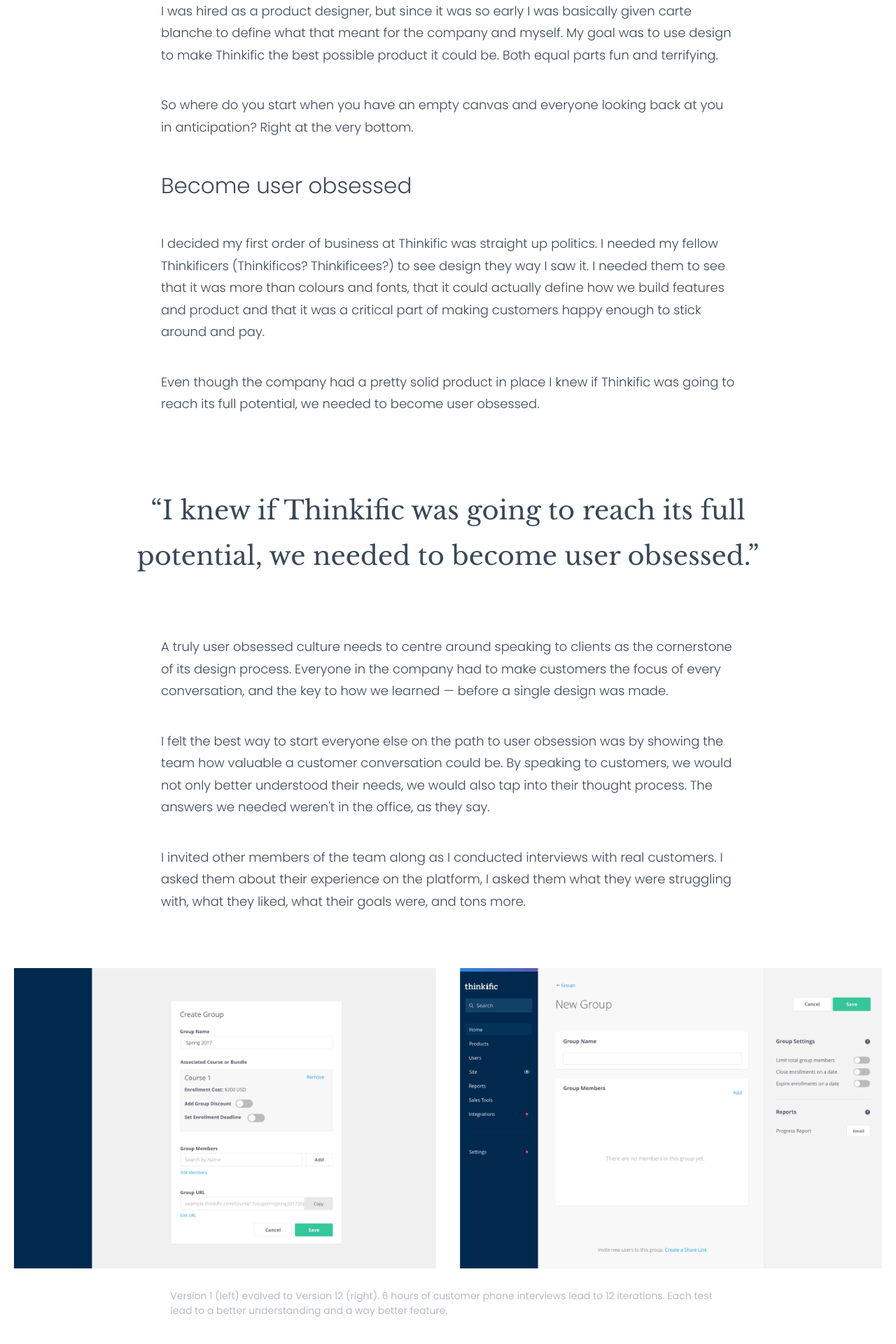
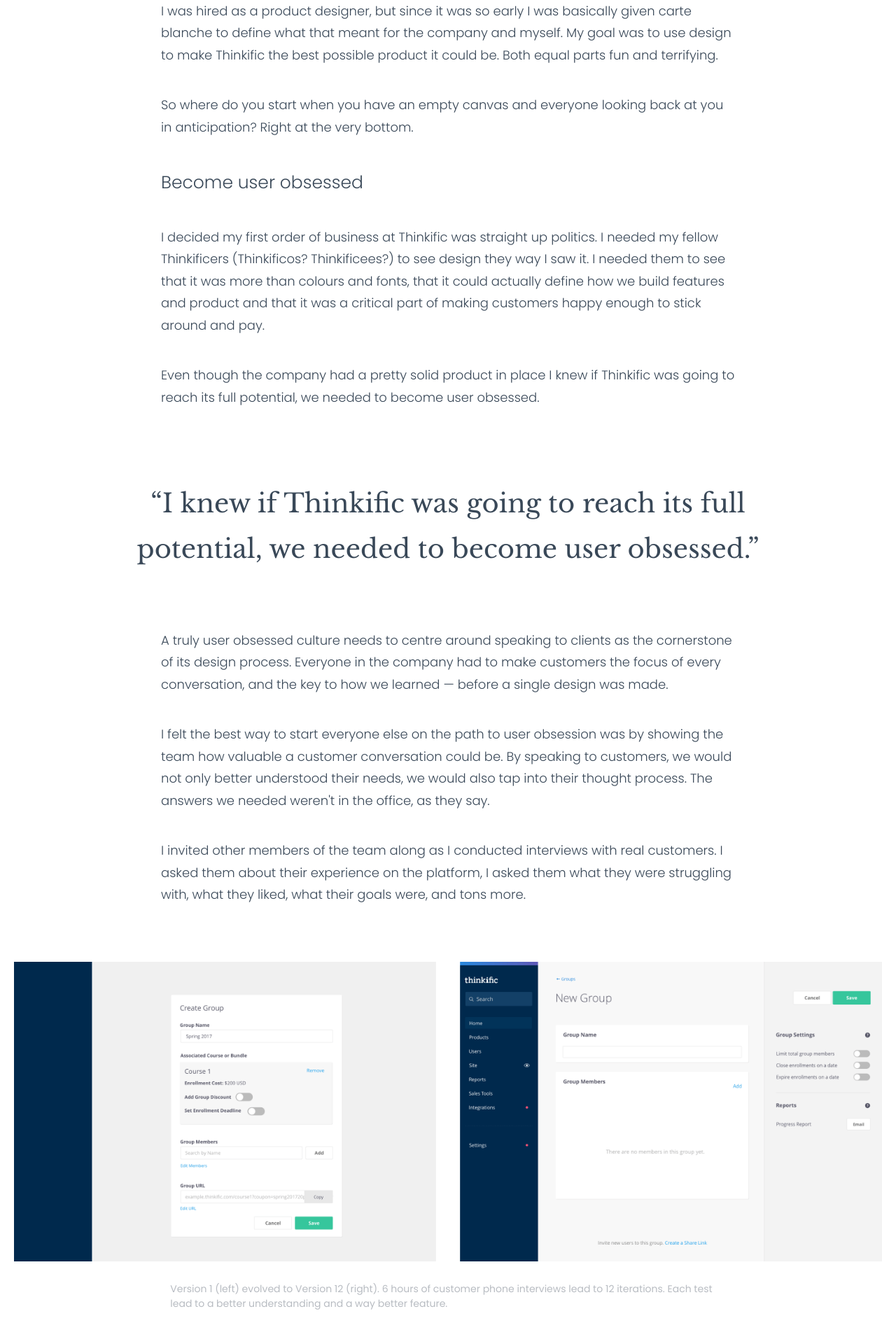
Before and after one commit to sgd/sgd.github.io, a Jekyll site: the page built from design-culture.html, in a window 1280 px wide. Shown: the part 821-2741 px from the top of the page at 70% size. Built offline with Jekyll 4.4.1, drawn with Linux system fonts in a browser that asks for light colours.

Commit message:
Smaller section titles

```diff
--- a/design-culture.html
+++ b/design-culture.html
@@ -27,9 +27,9 @@
     </p>
 
     <!-- First Story -->
-    <h4>
+    <h5 class="story__section-header">
       Become user obsessed
-    </h4>
+    </h5>
     <p>
       I decided my first order of business at Thinkific was straight up politics. I needed my fellow Thinkificers (Thinkificos? Thinkificees?) to see design they way I saw it. I needed them to see that it was more than colours and fonts, that it could actually define how we build features and product and that it was a critical part of making customers happy enough to stick around and pay.
     </p>
@@ -72,9 +72,9 @@
     </p>
 
     <!-- Second Story -->
-    <h4 class="story__section-header">
+    <h5 class="story__section-header">
       Not just another job.
-    </h4>
+    </h5>
     <p>
       I had never built a team before, but I knew when we started hiring other designers that I wanted to create a unique environment for people instead of just another job. I wanted to do this because it felt like the best way to allow people to do their best work and make Thinkific the best it could possibly be. I started by creating a place where I wanted to work.
     </p>
@@ -110,9 +110,9 @@
       Without worrying about the other members of team, everyone was free to bring ideas and do the best work they were capable of.
     </p>
 
-    <h4 class="story__section-header">
+    <h5 class="story__section-header">
       Make everyone a designer.
-    </h4>
+    </h5>
     <p>When I was an inexperienced designer, I used to hide my work and shun people from looking at it until it was &lsquo;ready&rsquo;. This of course meant my work was terrible and often missed the mark. Thankfully over the course of my career I learned that just the opposite was the key to success. </p>
 
     <p>So from the very start of my time at Thinkific, I set out to build a culture of inclusiveness around design. People were called upon for their ideas, conversations were open and inviting, and most importantly anyone could hold the whiteboard marker. What better way to build a culture of design than make everyone a designer.</p>
@@ -140,9 +140,9 @@
 
     <p>This culture of cooperation without a doubt had a massive impact on the quality of the product. There is no way that a single designer working on a platform that serves thousands of people could understand every deep crevice within the user&rsquo;s journey. It takes a village to build something amazing.</p>
 
-    <h4 class="story__section-header">
+    <h5 class="story__section-header">
       The culmination of culture
-    </h4>
+    </h5>
     <p>When I step back and look at where Thinkific is today, it doesn’t look anything like it did in when I started. I certainly didn’t understand the power of culture back then, but now it’s impossible for me to ignore.</p>
 
     <p>Building a culture of user obsession allowed us to identify the right things our users needed to succeed. </p>
```
